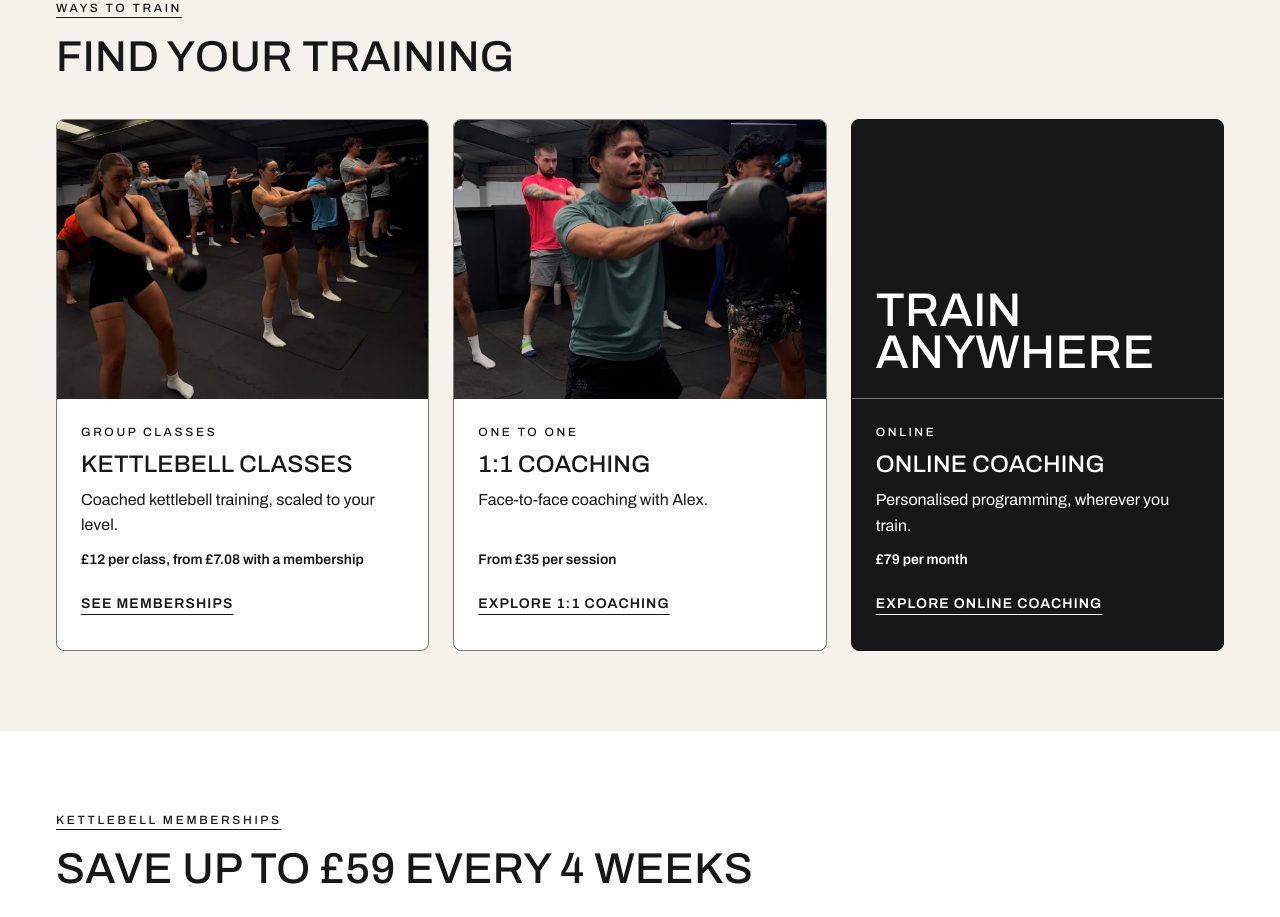
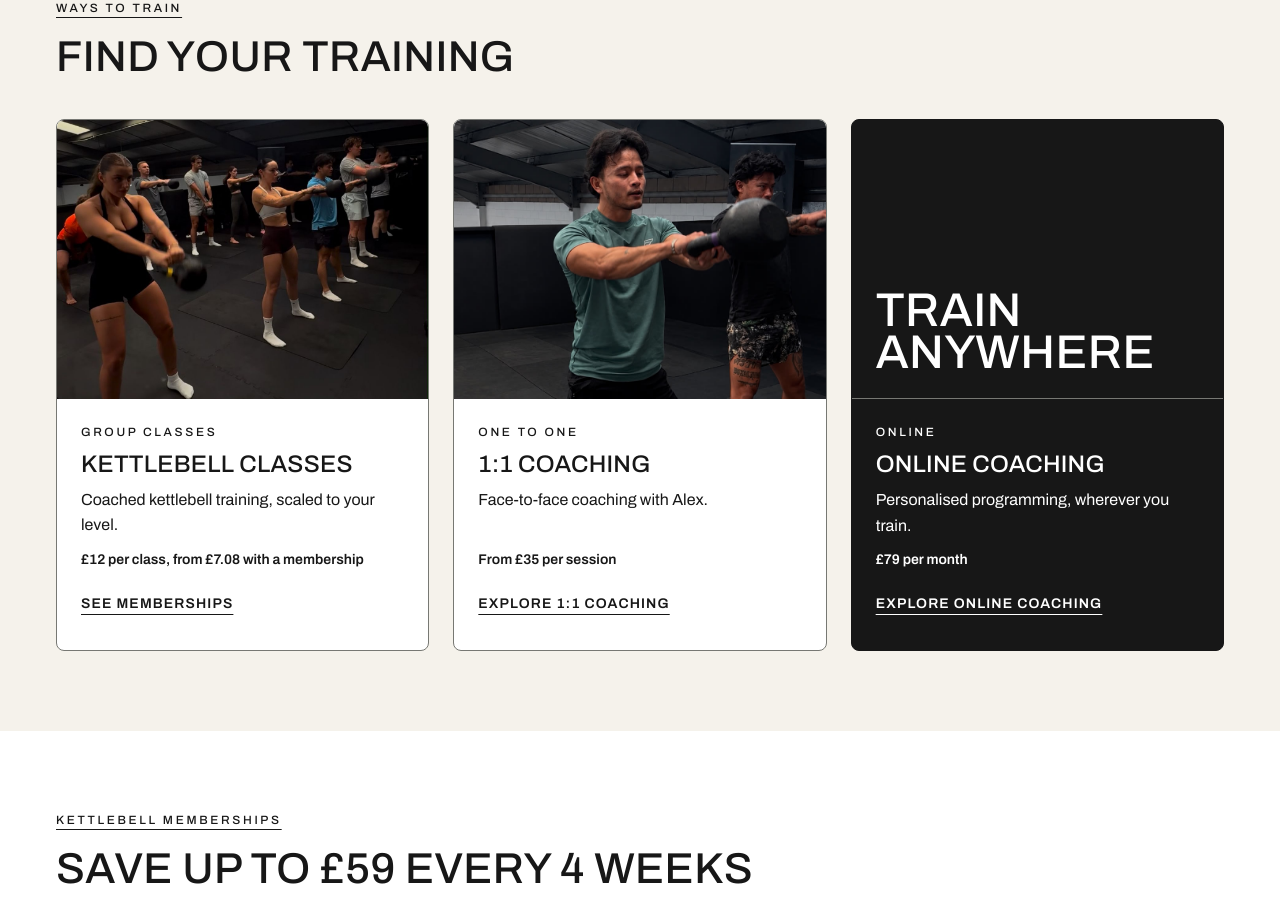
Before and after one commit to fystay/alexkbells, a Next.js app: page / in a window 1280 px wide. Shown: the part 2480-3397 px from the top of the page. Built offline with nearby package versions, Linux system fonts and the light colour scheme; no server answers.

Commit message:
Ways to train: owner's photo on the 1:1 coaching card
Co-Authored-By: Claude Opus 5.5 <noreply@anthropic.com>
Claude-Session: https://claude.ai/code/session_01GB6whwA2aYPEgFXN47NhAr

```diff
--- a/src/components/home/FindYourTraining.tsx
+++ b/src/components/home/FindYourTraining.tsx
@@ -56,7 +56,7 @@ export function FindYourTraining() {
       price: leadPrice("one-to-one"),
       href: "/coaching",
       cta: "Explore 1:1 Coaching",
-      photo: images.hero,
+      photo: images.oneToOne,
     },
     {
       id: "online",
--- a/src/content/images.ts
+++ b/src/content/images.ts
@@ -26,6 +26,14 @@ export const images = {
     alt: "A coach demonstrates a two-handed kettlebell swing in a training studio while a group follows behind",
     position: "50% 45%",
   },
+  /** "1:1 coaching" card in Ways to train (owner's photo, 2026-10-23). */
+  oneToOne: {
+    src: `${dir}/one-to-one-swing.jpg`,
+    width: 942,
+    height: 1669,
+    alt: "A man in a teal T-shirt swings a kettlebell to chest height, with a second person swinging behind him",
+    position: "50% 40%",
+  },
   /** Group classes page header (desktop only). */
   classes: {
     src: `${dir}/class-swing-wide.jpg`,
```
Also changed, not shown: public/images/raeng/one-to-one-swing.jpg (added).
